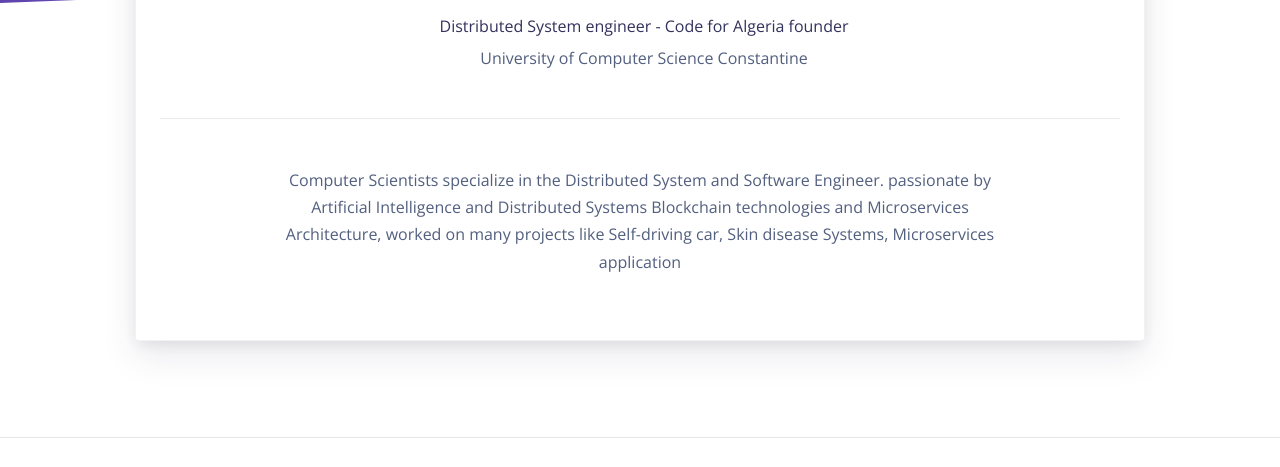
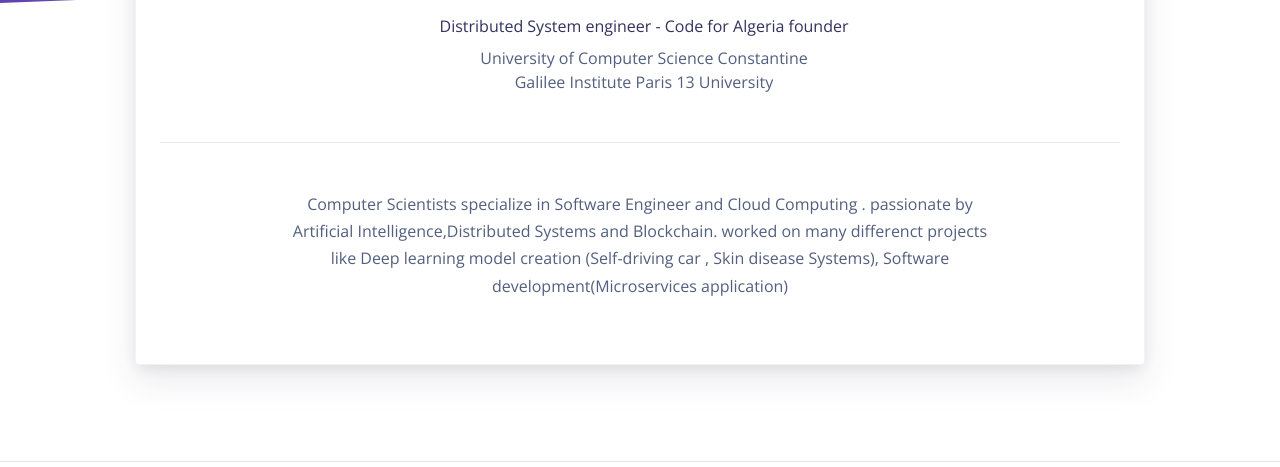
Before and after one commit to alitarfa/alitarfa.github.io, a website: page index.html in a window 1280 px wide. Shown: the part 577-1044 px from the top of the page. Drawn offline with nearby package versions, Linux system fonts and the light colour scheme.

Commit message:
Update index.html

```diff
--- a/index.html
+++ b/index.html
@@ -169,11 +169,12 @@
               <div class="h6 font-weight-300"><i class="ni location_pin mr-2"></i>Algeria, Guelma</div>
               <div class="h6 mt-4"><i class="ni business_briefcase-24 mr-2"></i>Distributed System engineer - Code for Algeria founder</div>
               <div><i class="ni education_hat mr-2"></i>University of Computer Science Constantine</div>
+              <div><i class="ni education_hat mr-2"></i>Galilee Institute Paris 13 University</div>
             </div>
             <div class="mt-5 py-5 border-top text-center">
               <div class="row justify-content-center">
                 <div class="col-lg-9">
-                  <p>Computer Scientists specialize in the Distributed System and Software Engineer. passionate by Artificial Intelligence and Distributed Systems Blockchain technologies and Microservices Architecture, worked on many projects like Self-driving car, Skin disease Systems, Microservices application </p>
+                  <p>Computer Scientists specialize in Software Engineer and Cloud Computing . passionate by Artificial Intelligence,Distributed Systems and Blockchain. worked on many differenct projects like Deep learning model creation (Self-driving car , Skin disease Systems), Software development(Microservices application) </p>
                 <!--   <a href="#">Show more</a> -->
                 </div>
               </div>
```
